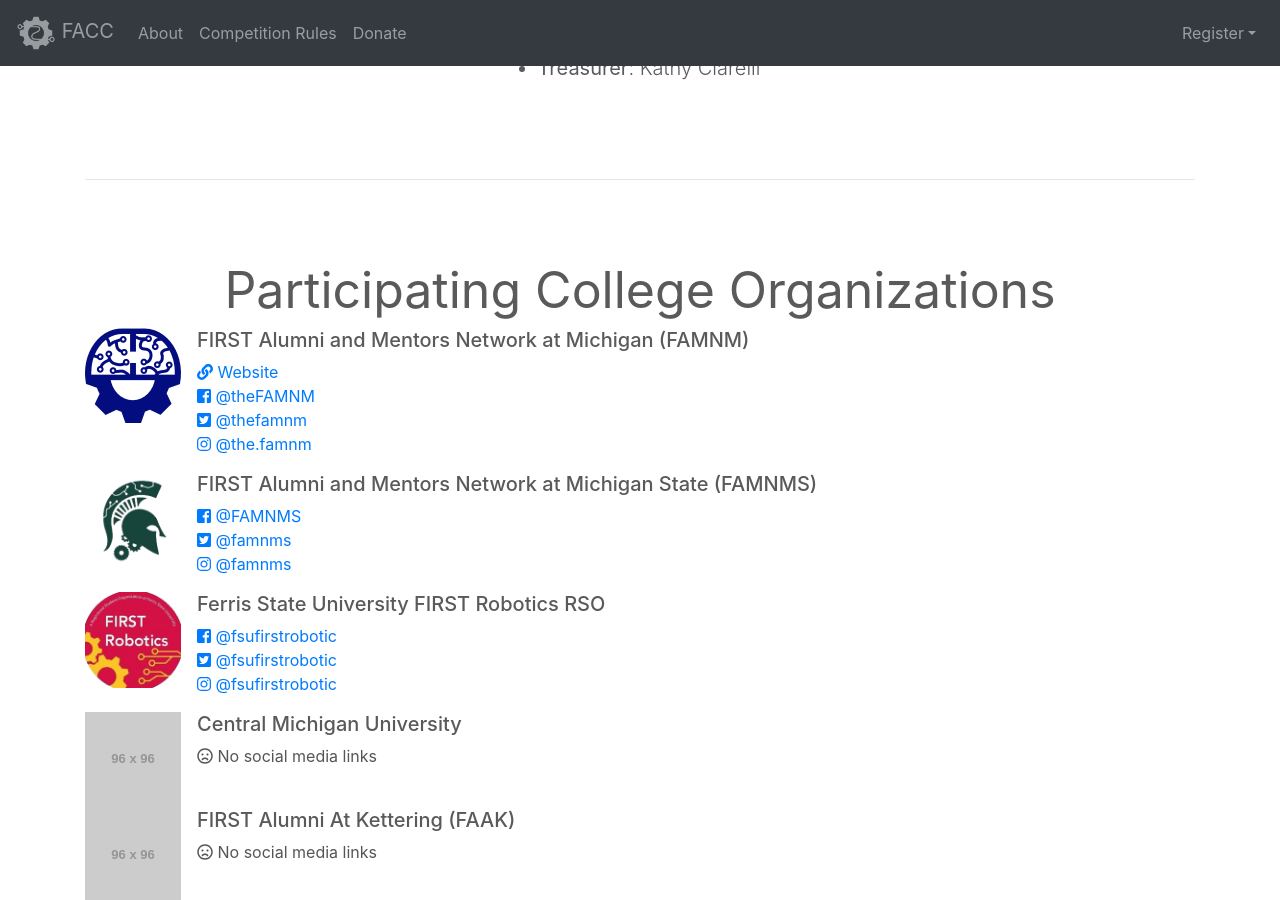
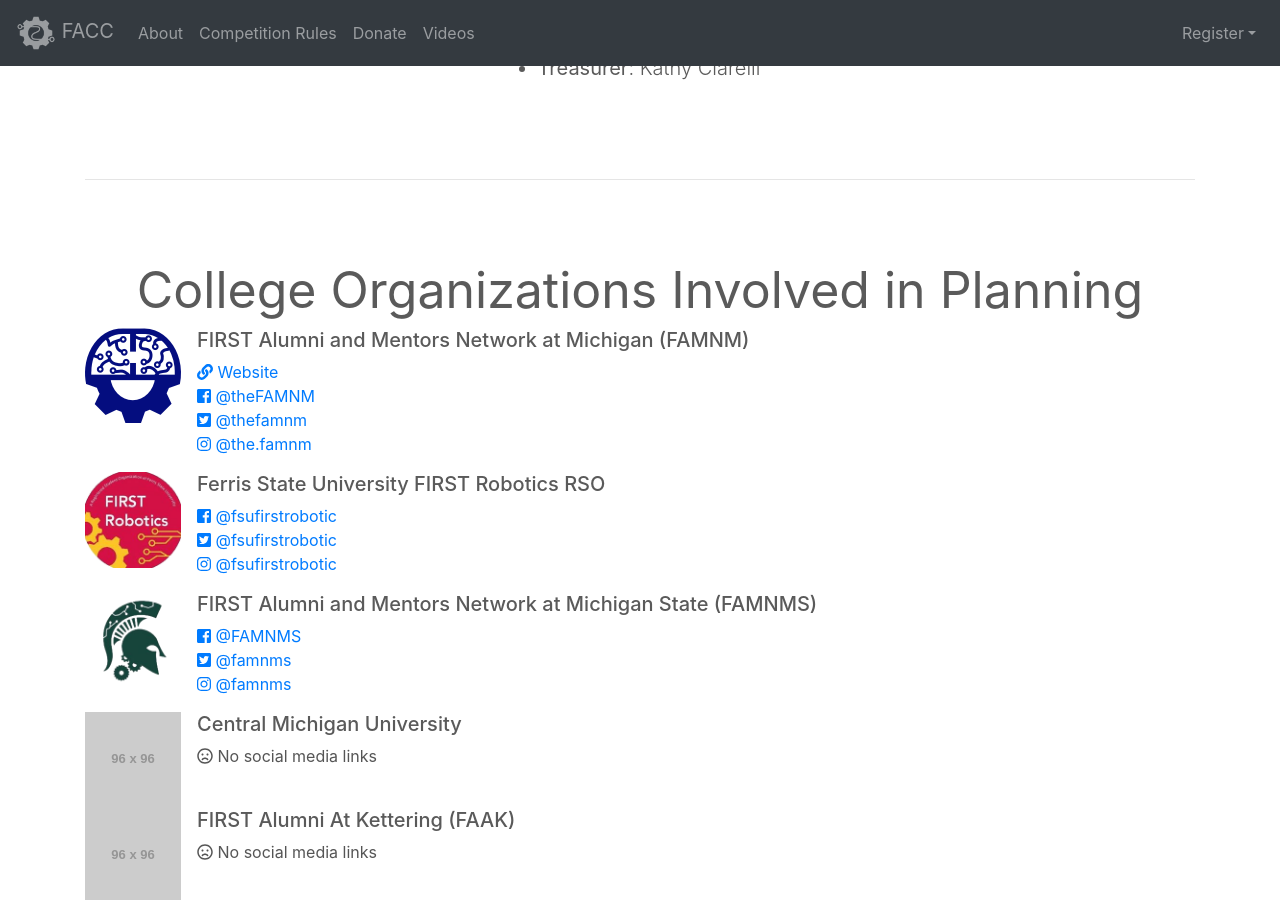
Before and after one commit to FAMNM/facc-website, a Jekyll site: the page built from about.html, in a window 1280 px wide and 900 px high, scrolled down 823 px. Built offline with Jekyll 4.4.1, drawn with Linux system fonts in a browser that asks for light colours; nearby versions of some CDN libraries.

Commit message:
Add spot to put videos

```diff
--- a/_includes/navbar.html
+++ b/_includes/navbar.html
@@ -17,6 +17,9 @@
             <li class="nav-item">
               <a class="nav-link" href="https://www.paypal.com/cgi-bin/webscr?cmd=_s-xclick&hosted_button_id=2GXDAGSHJ8DCJ&source=url">Donate</a>
             </li>
+            <li class="nav-item">
+              <a class="nav-link" href="{{ site.url }}/{{ site.baseurl }}/media">Videos</a>
+            </li>
           </ul>
           <ul class="navbar-nav mt-2 mt-md-0">
             <li class="nav-item dropdown">
--- a/about.html
+++ b/about.html
@@ -57,7 +57,7 @@
         <hr class="featurette-divider">
 
         <div class="featurette member-orgs mx-auto">
-            <h2 class="text-center">Participating College Organizations</h2>
+            <h2 class="text-center">College Organizations Involved in Planning</h2>
             <div class="media">
                 <img class="mr-3" src="{{ site.url }}/{{ site.baseurl }}/img/member-orgs/famnm.png" alt="FAMNM"/>
                 <div class="media-body">
@@ -71,6 +71,17 @@
                 </div>
             </div>
             <div class="media">
+                <img class="mr-3" src="{{ site.url }}/{{ site.baseurl }}/img/member-orgs/fsu.png" alt="Ferris State University FIRST Robotics RSO"/>
+                <div class="media-body">
+                    <h5 class="mt-0">Ferris State University FIRST Robotics RSO</h4>
+                    <ul>
+                        <li><a href="https://www.facebook.com/fsufirstrobotic/" target="_blank"><i class="fab fa-facebook-square"></i> @fsufirstrobotic</a></li>
+                        <li><a href="https://twitter.com/fsufirstrobotic" target="_blank"><i class="fab fa-twitter-square"></i> @fsufirstrobotic</a></li>
+                        <li><a href="https://instagram.com/fsufirstrobotic" target="_blank"><i class="fab fa-instagram"></i> @fsufirstrobotic</a></li>
+                    </ul>
+                </div>
+            </div>
+            <div class="media">
                 <img class="mr-3" src="{{ site.url }}/{{ site.baseurl }}/img/member-orgs/famnms.png" alt="FAMNMS"/>
                 <div class="media-body">
                     <h5 class="mt-0">FIRST Alumni and Mentors Network at Michigan State (FAMNMS)</h4>
@@ -78,17 +89,6 @@
                         <li><a href="https://www.facebook.com/FAMNMS/" target="_blank"><i class="fab fa-facebook-square"></i> @FAMNMS</a></li>
                         <li><a href="https://twitter.com/famnms" target="_blank"><i class="fab fa-twitter-square"></i> @famnms</a></li>
                         <li><a href="https://instagram.com/famnms" target="_blank"><i class="fab fa-instagram"></i> @famnms</a></li>
-                    </ul>
-                </div>
-            </div>
-            <div class="media">
-                <img class="mr-3" src="{{ site.url }}/{{ site.baseurl }}/img/member-orgs/fsu.png" alt="Ferris State University FIRST Robotics RSO"/>
-                <div class="media-body">
-                    <h5 class="mt-0">Ferris State University FIRST Robotics RSO</h4>
-                    <ul>
-                        <li><a href="https://www.facebook.com/fsufirstrobotic/" target="_blank"><i class="fab fa-facebook-square"></i> @fsufirstrobotic</a></li>
-                        <li><a href="https://twitter.com/fsufirstrobotic" target="_blank"><i class="fab fa-twitter-square"></i> @fsufirstrobotic</a></li>
-                        <li><a href="https://instagram.com/fsufirstrobotic" target="_blank"><i class="fab fa-instagram"></i> @fsufirstrobotic</a></li>
                     </ul>
                 </div>
             </div>
```
Also changed, not shown: media.html (added, +50 -0 lines).
